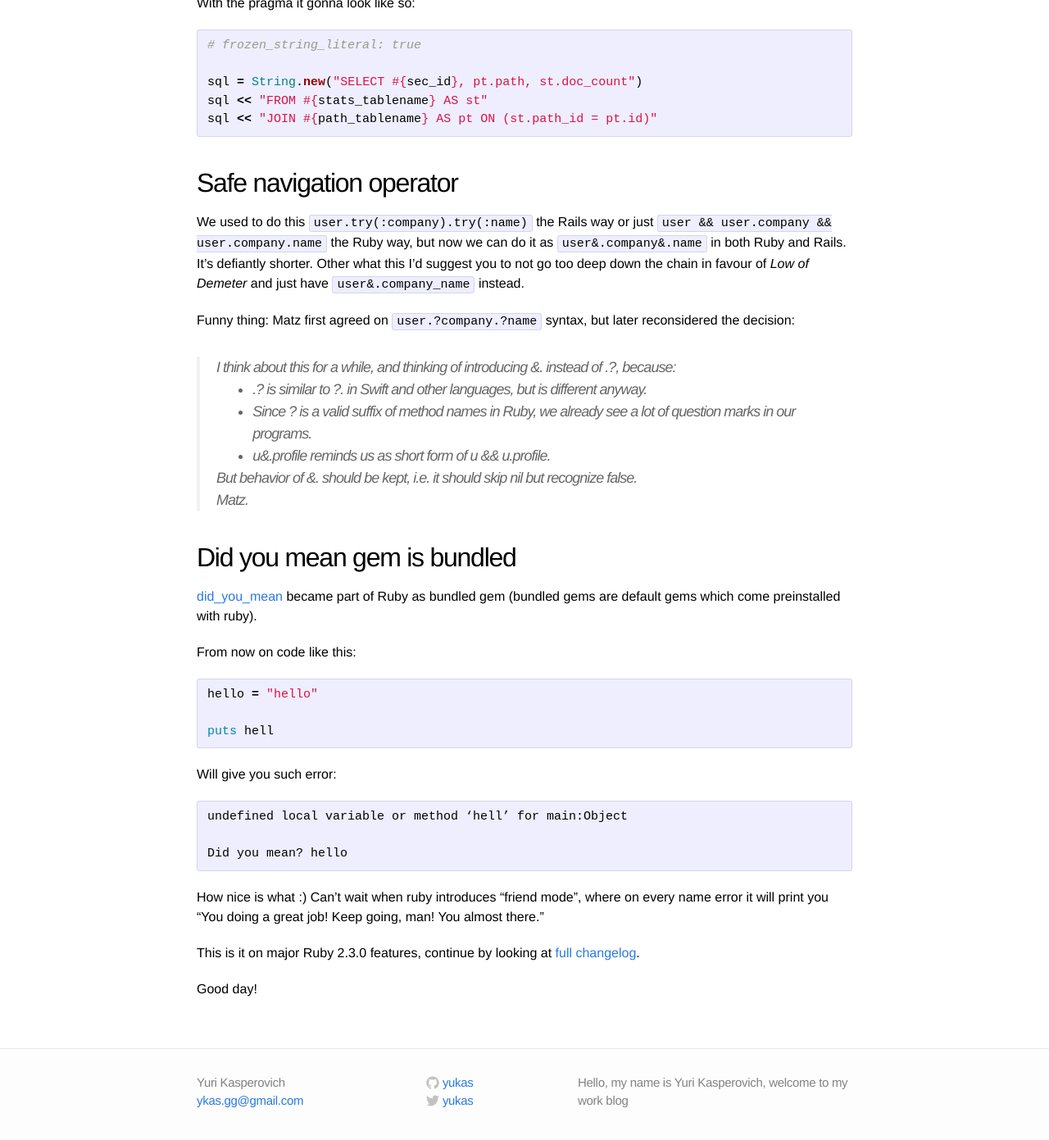
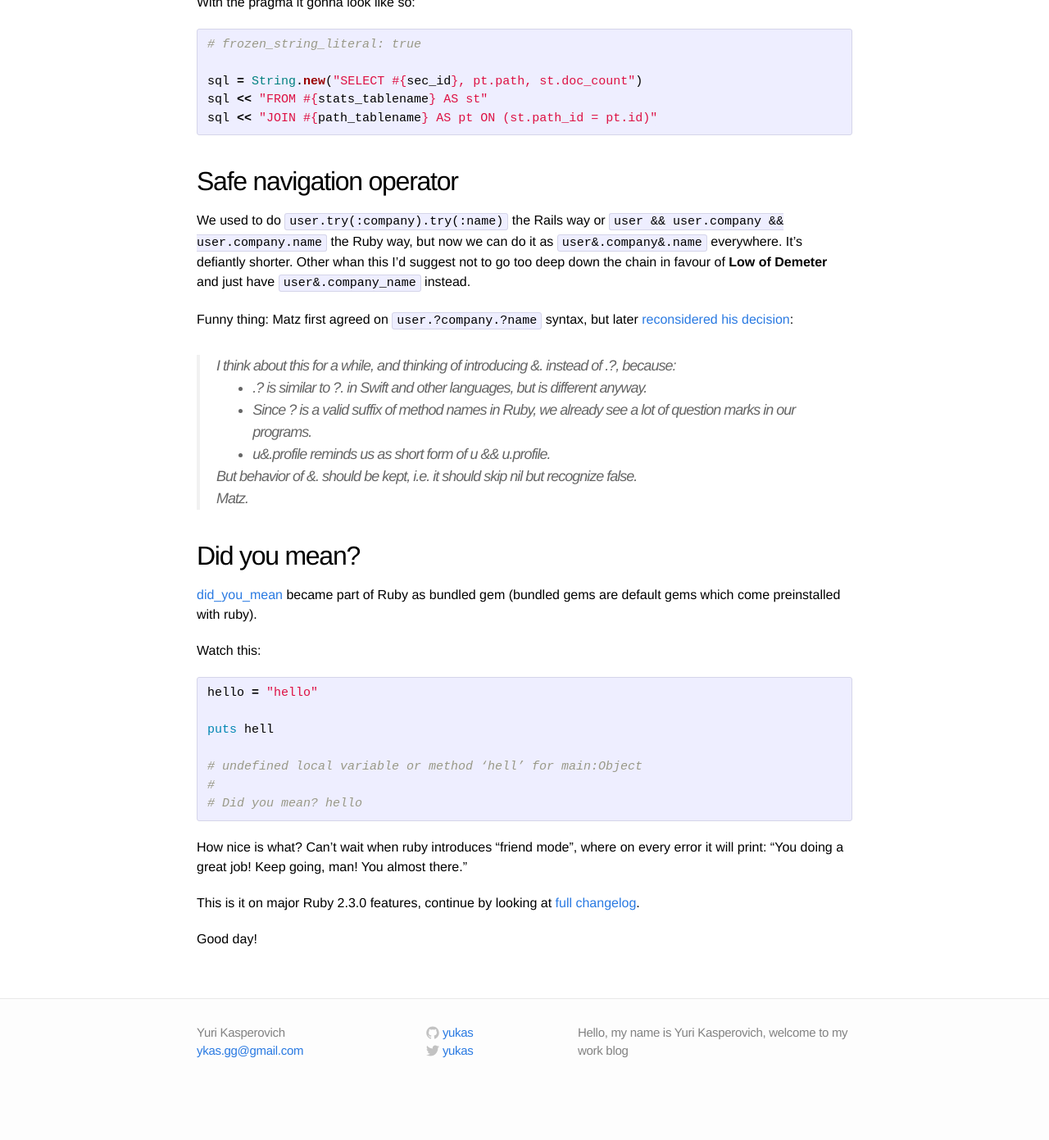
Before and after one commit to yukas/yukas.github.io, a Jekyll site: the page built from _posts/2015-11-12-notable-features-in-ruby-2-3-0-preview1-explained.markdown, in a window 1280 px wide and 1400 px high, scrolled down 1016 px. Shown: the top 1391 px of the window at 82% size. Built offline with Jekyll 4.4.1, drawn with Linux system fonts in a browser that asks for light colours; comment, search, counter and statistics services are not loaded; after the commit the page ends 2355 px from its top, so only the background shows below that; some of the changed text lies outside the part shown.

Commit message:
Notable features in Ruby 2.3.0-preview1 explained
* corrections

```diff
--- a/_posts/2015-11-12-notable-features-in-ruby-2-3-0-preview1-explained.markdown
+++ b/_posts/2015-11-12-notable-features-in-ruby-2-3-0-preview1-explained.markdown
@@ -14,10 +14,10 @@ Since string literals will be frozen by default in Ruby 3, `frozen_string_litera
 # frozen_string_literal: true
 
 hello = "Hello"
-hello << " world!"
+hello << " world!" # => RuntimeError: can't modify frozen String
 {% endhighlight %}
 
-Will result in `RuntimeError: can't modify frozen String`. This is done for performance reasons, others may say what immutable objects are simple, thread-safe and less error prone.
+This is done for performance reasons, others may say what immutable objects are simple, thread-safe and less error prone.
 
 Don't confuse string literals with string objects. String literals create immutable string objects. But string objects themselves is mutable by default and will always be:
 
@@ -52,9 +52,9 @@ sql << "JOIN #{path_tablename} AS pt ON (st.path_id = pt.id)"
 
 ## Safe navigation operator
 
-We used to do this `user.try(:company).try(:name)` the Rails way or just `user && user.company && user.company.name` the Ruby way, but now we can do it as `user&.company&.name` in both Ruby and Rails. It's defiantly shorter. Other what this I'd suggest you to not go too deep down the chain in favour of *Low of Demeter* and just have `user&.company_name` instead.
+We used to do `user.try(:company).try(:name)` the Rails way or `user && user.company && user.company.name` the Ruby way, but now we can do it as `user&.company&.name` everywhere. It's defiantly shorter. Other whan this I'd suggest not to go too deep down the chain in favour of **Low of Demeter** and just have `user&.company_name` instead.
 
-Funny thing: Matz first agreed on `user.?company.?name` syntax, but later reconsidered the decision:
+Funny thing: Matz first agreed on `user.?company.?name` syntax, but later [reconsidered his decision](https://bugs.ruby-lang.org/issues/11537#note-42):
 
 > I think about this for a while, and thinking of introducing &. instead of .?, because:
 >
@@ -66,25 +66,24 @@ Funny thing: Matz first agreed on `user.?company.?name` syntax, but later recons
 >
 > Matz.
 
-## Did you mean gem is bundled
+## Did you mean?
 
 [did_you_mean](https://github.com/yuki24/did_you_mean) became part of Ruby as bundled gem (bundled gems are default gems which come preinstalled with ruby).
 
-From now on code like this:
+Watch this:
+
 {% highlight ruby %}
 hello = "hello"
 
 puts hell
+
+# undefined local variable or method ‘hell’ for main:Object
+#
+# Did you mean? hello
+
 {% endhighlight %}
 
-Will give you such error:
-{% highlight text %}
-undefined local variable or method ‘hell’ for main:Object
-
-Did you mean? hello
-{% endhighlight %}
-
-How nice is what :) Can't wait when ruby introduces "friend mode", where on every name error it will print you "You doing a great job! Keep going, man! You almost there."
+How nice is what? Can't wait when ruby introduces "friend mode", where on every error it will print: "You doing a great job! Keep going, man! You almost there."
 
 This is it on major Ruby 2.3.0 features, continue by looking at [full changelog](https://github.com/ruby/ruby/blob/8d9e36000747bb650d169d44dd812bfc7e360bd5/ChangeLog).
 
```
Also changed, not shown: other parts of _posts/2015-11-12-notable-features-in-ruby-2-3-0-preview1-explained.markdown (+1 -1 lines).
